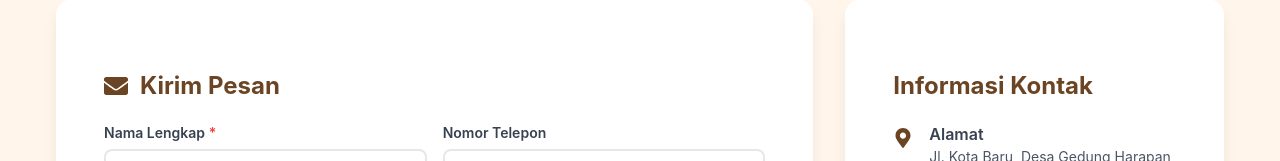
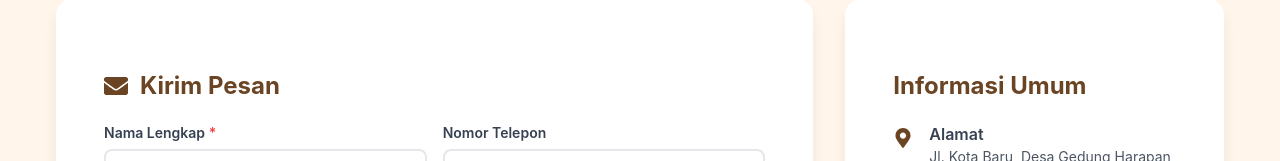
Before and after one commit to syuhendar729/tubes-kapsel-gdharapan, a React (Vite) app: page /kontak in a window 1280 px wide. Shown: the part 551-712 px from the top of the page. Built offline with nearby package versions, Linux system fonts and the light colour scheme.

Commit message:
Membuat map section

```diff
--- a/src/pages/Kontak/components/ContactInfo.jsx
+++ b/src/pages/Kontak/components/ContactInfo.jsx
@@ -7,7 +7,7 @@ const ContactInfo = () => {
     <>
       {/* Quick Contact */}
       <div className={`${styles.card} ${styles.contactCard}`}>
-        <h3 className={styles.cardTitle}>Informasi Kontak</h3>
+        <h3 className={styles.cardTitle}>Informasi Umum</h3>
         <div className={styles.contactInfo}>
           <div className={styles.infoItem}>
             <FaMapMarkerAlt className={styles.infoIcon} />
@@ -45,8 +45,6 @@ const ContactInfo = () => {
         </div>
       </div>
 
-      {/* Social Media Links */}
-
       {/* WhatsApp Quick Chat */}
       <div className={styles.whatsappCard}>
         <div className={styles.whatsappContent}>
--- a/src/pages/Kontak/components/MapSection.jsx
+++ b/src/pages/Kontak/components/MapSection.jsx
@@ -4,9 +4,8 @@ import { FaMap, FaDirections } from 'react-icons/fa';
 
 const MapSection = () => {
   const getDirections = () => {
-    const destination = "Jl. UMKM No. 123, Jakarta Selatan";
-    const url = `https://maps.app.goo.gl/D4MaagFUp93gMeSi6=${encodeURIComponent(destination)}`;
-    window.open(url, '_blank');
+    const url = "https://maps.app.goo.gl/BtSNjoMPXdAaoKV78";
+    window.open(url, "_blank");
   };
 
   return (
@@ -18,7 +17,7 @@ const MapSection = () => {
       </div>
       <div className={styles.mapContainer}>
         <iframe
-          src="https://www.google.com/maps/place/Gerbang+Utama+Institut+Teknologi+Sumatera+(Itera)/@-5.3575788,105.3148616,883m/data=!3m1!1e3!4m6!3m5!1s0x2e40c389218e080d:0xf2b5c40fe79e8bba!8m2!3d-5.3575788!4d105.3148616!16s%2Fg%2F11gwkmcmgd?hl=en&entry=ttu&g_ep=EgoyMDI1MTExMS4wIKXMDSoASAFQAw%3D%3D"
+  src="https://www.google.com/maps/embed?pb=!4v1763116704974!6m8!1m7!1sB6KC5suZUBpZU1Ffd_PTOg!2m2!1d-5.336933330772118!2d105.3537032212227!3f175.58362!4f0!5f0.7820865974627469"
   width="100%"
   height="100%"
   style={{ border: 0 }}
@@ -26,6 +25,7 @@ const MapSection = () => {
   loading="lazy"
   title="Lokasi UMKM Desa Gedung Harapan"
 />
+
         <div className={styles.mapActions}>
           <button onClick={getDirections} className={styles.directionsBtn}>
             <FaDirections /> Petunjuk Arah
```
Lines whose indentation alone changed are shown as unchanged.
